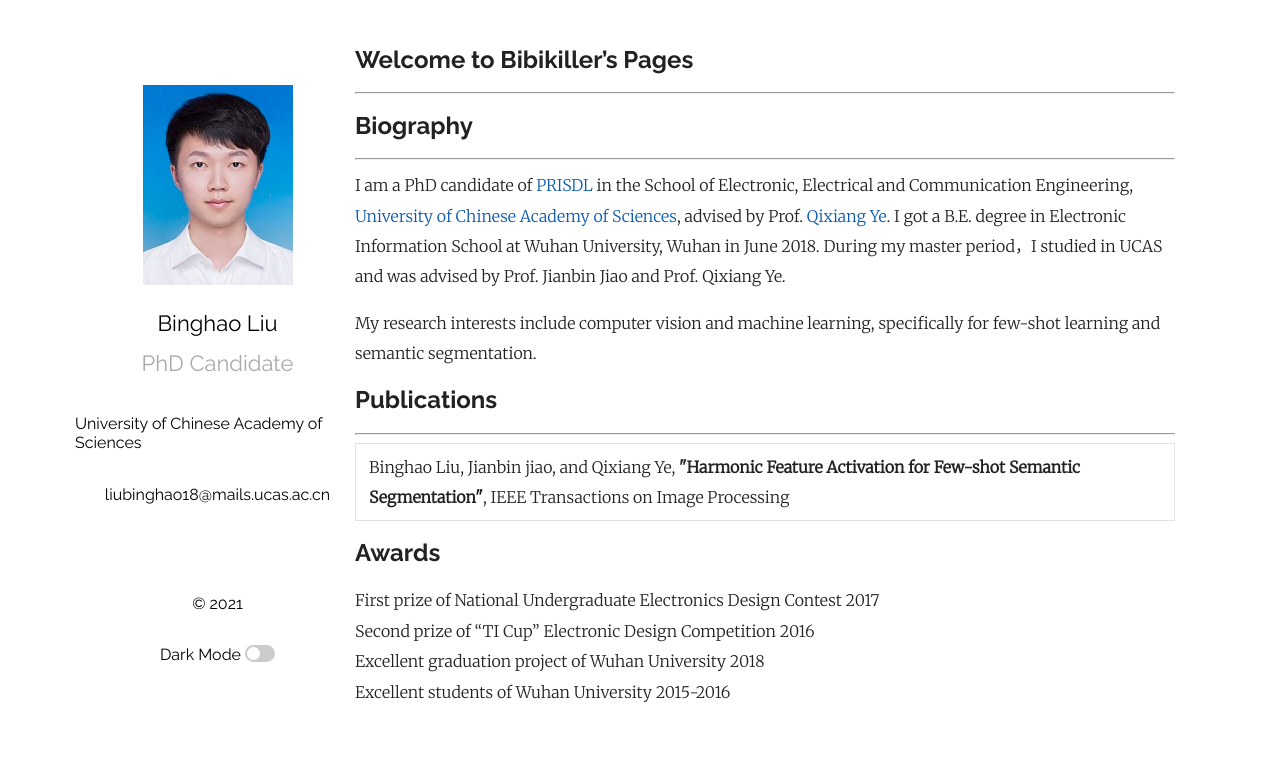
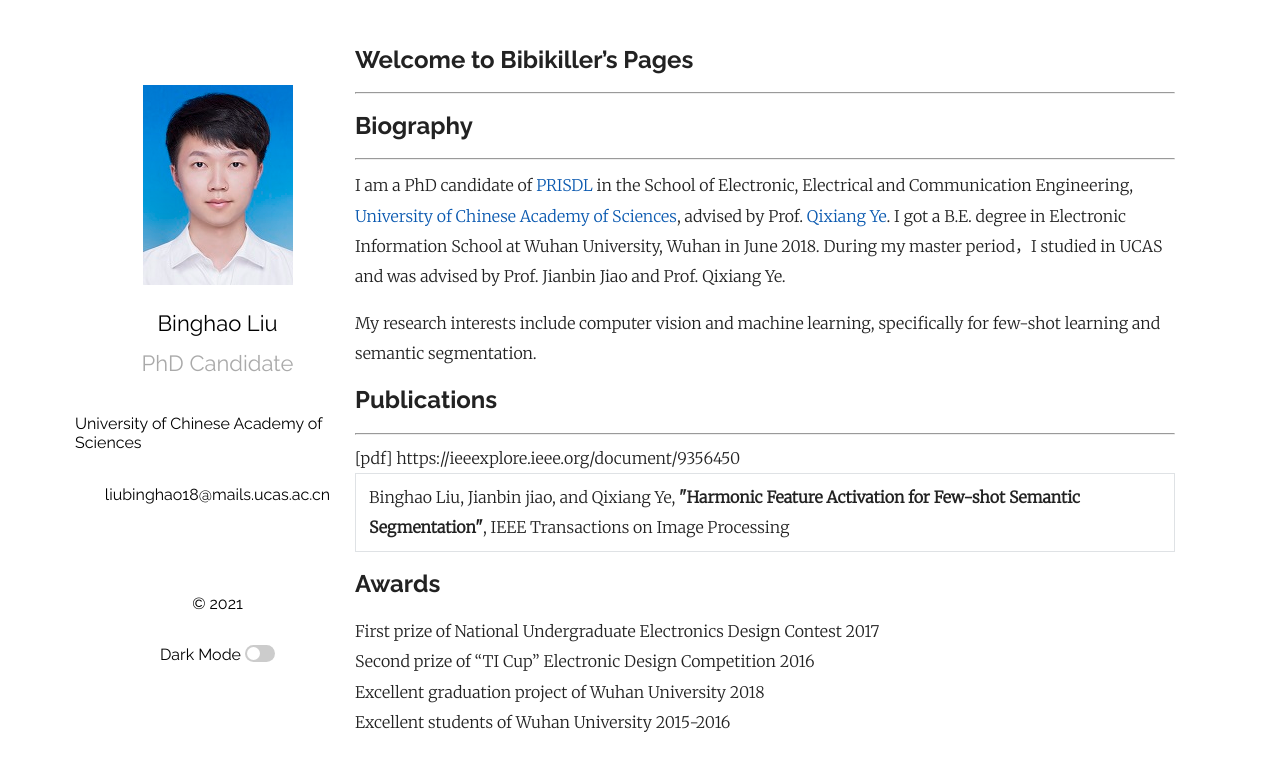
Before and after one commit to Bibikiller/Bibikiller.github.io, a Jekyll site: the page built from index.md, in a window 1280 px wide. Shown: the top 771 px of the page. Built offline with Jekyll 4.4.1, drawn with Linux system fonts in a browser that asks for light colours; some web fonts are replaced; our own code applies the rules of GitHub Pages for plain Markdown files; a script that is not in the unit is left out; comment, search, counter and statistics services are not loaded.

Commit message:
Update index.md

```diff
--- a/index.md
+++ b/index.md
@@ -14,6 +14,7 @@ My research interests include computer vision and machine learning, specifically
 <td>Binghao Liu, Jianbin jiao, and Qixiang Ye,
 <b>"Harmonic Feature Activation for Few-shot Semantic Segmentation"</b>,
 IEEE Transactions on Image Processing </td>
+[pdf] https://ieeexplore.ieee.org/document/9356450
 </tr>
 </table>
 
```
